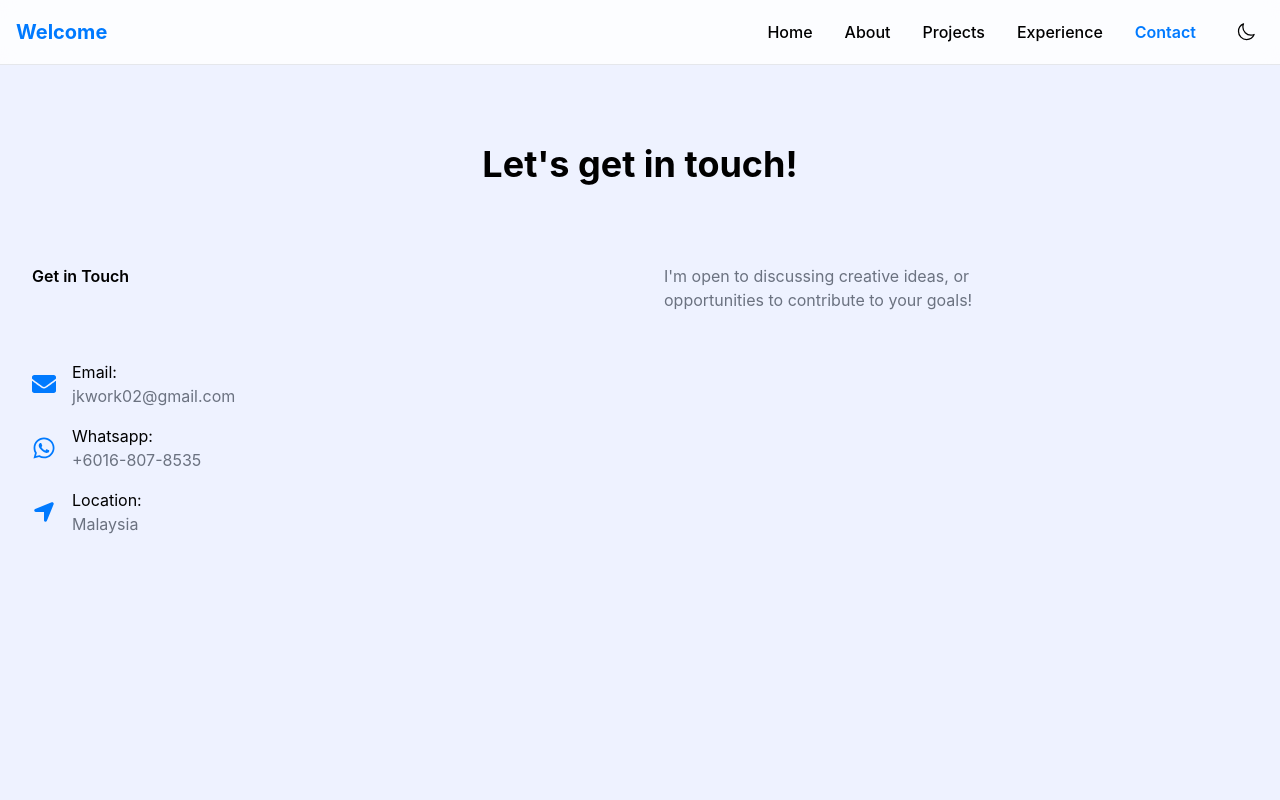
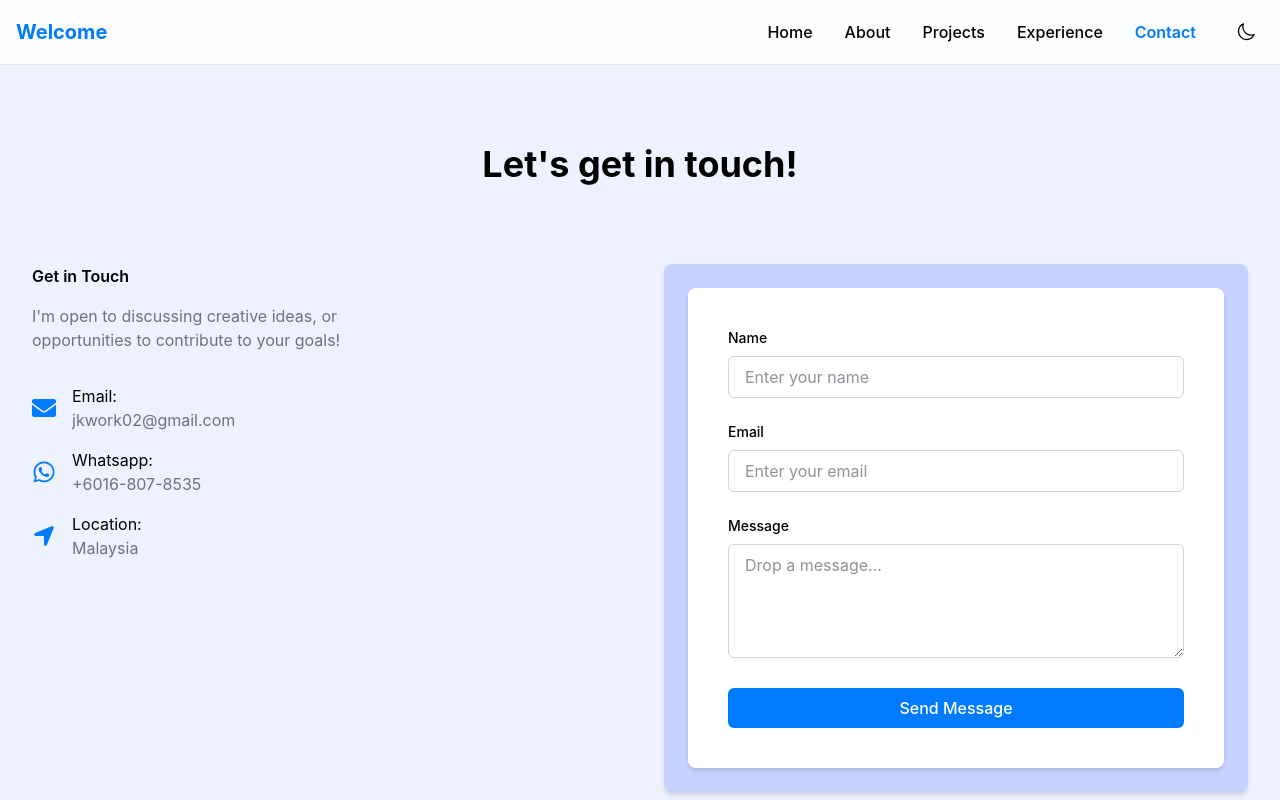
Before and after one commit to jkgithub02/my_portfolio, a Next.js app: page /contact in a window 1280 px wide. Shown: the top 800 px of the page. Built offline with nearby package versions, Linux system fonts and the light colour scheme.

Commit message:
added contact page and animations

```diff
--- /dev/null
+++ b/src/app/api/contact/route.ts
@@ -0,0 +1,23 @@
+import { NextRequest, NextResponse } from "next/server";
+
+interface ContactRequest {
+    name: string;
+    email: string;
+    message: string;
+}
+
+export async function POST(request: Request) {
+    try {
+        await request.json() as ContactRequest;
+        return NextResponse.json({message: "Message sent successfully"}, {status: 200})
+
+    } catch (error) {
+        const errorMessage = error instanceof Error ? error.message : "Failed to send message";
+        return NextResponse.json({
+            message: errorMessage
+        },
+            {
+                status: 500
+            })
+    }
+}
--- a/src/app/contact/page.tsx
+++ b/src/app/contact/page.tsx
@@ -1,9 +1,63 @@
+'use client'
+
 import Link from "next/link";
 import React from "react";
 import { FaEnvelope, FaWhatsapp } from "react-icons/fa";
 import { FaLocationArrow } from "react-icons/fa6";
+import { useState } from "react";
+
+interface FormData {
+  name: string;
+  email: string;
+  message: string;
+}
+
+type FormStatus = 'idle' | 'loading' | 'success' | 'error';
 
 const ContactPage = () => {
+  const [formData, setFormData] = useState<FormData>({
+    name:"",
+    email:"",
+    message:""
+  })
+
+  const[status, setStatus]= useState<FormStatus>("idle");
+
+  const handleChange = (e: React.ChangeEvent<HTMLInputElement | HTMLTextAreaElement>) => {
+    setFormData( prev => ({
+      ...prev,
+      [e.target.name]: e.target.value
+    }))
+  }
+
+  const handleSubmit = async(e: React.FormEvent) =>{
+    e.preventDefault();
+    setStatus("loading");
+    try {
+      const response= await fetch("/api/contact", {
+        method: "POST",
+        headers: {
+          "Content-Type": "application/json"
+        },
+        body: JSON.stringify(formData)
+      })
+
+      if(!response.ok){
+        throw new Error("Failed to send message!")
+      }
+
+      setStatus("success");
+      setFormData({
+        name: "",
+        email: "",
+        message: ""
+      })
+    } catch (error) {
+      setStatus("error");
+      console.log(error);
+    }
+  }
+
   return (
     <div className="container max-w-7xl mx-auto py-20">
       <h1 className="text-4xl text-center font-bold mb-20">
@@ -11,6 +65,7 @@ const ContactPage = () => {
       </h1>
       <div className="grid grid-cols-1 md:grid-cols-2 gap-12">
         {/* Contact Info */}
+        <div className="space-y-8">
           <h2 className="text-2-xl font-semibold mb-4">
             Get in Touch
           </h2>
@@ -51,12 +106,51 @@ const ContactPage = () => {
         </div>
 
         {/* Contact Form */}
-      <div className="bg-indigo-200">
-        <div className="bg-white">
-
+        <div className="bg-indigo-200 dark:border-0 dark:bg-black/50 p-6 rounded-lg shadow-md">
+          <div className='bg-white dark:border-0 dark:bg-black/30 rounded-lg shadow-md p-10'>
+            <form onSubmit={handleSubmit} className="space-y-6">
+              <div>
+                <label htmlFor="name" className="block text-sm font-medium mb-2">Name</label>
+                <input value={formData.name} onChange={handleChange} required type="text" id="name" name="name" placeholder="Enter your name"
+                className="w-full px-4 py-2 rounded-md border border-gray-300 dark:border-gray-700
+                bg-white dark:bg-black/50 focus:ring-2 placeholder:text-dark/50 dark:placeholder:text-white/50 focus:ring-primary focus:border-0"/>
               </div>
 
+              <div>
+                <label htmlFor="email" className="block text-sm font-medium mb-2">Email</label>
+                <input value={formData.email} onChange={handleChange} required type="email" id="email" name="email" placeholder="Enter your email"
+                className="w-full px-4 py-2 rounded-md border border-gray-300 dark:border-gray-700
+                bg-white dark:bg-black/50 focus:ring-2 placeholder:text-dark/50 dark:placeholder:text-white/50 focus:ring-primary focus:border-0"/>
               </div>
+
+              <div>
+                <label htmlFor="message" className="block text-sm font-medium mb-2">Message</label>
+                <textarea value={formData.message} onChange={handleChange} rows={4} required id="message" name="message"  placeholder="Drop a message..."
+                className="w-full px-4 py-2 rounded-md border border-gray-300 dark:border-gray-700
+                bg-white dark:bg-black/50 focus:ring-2 placeholder:text-dark/50 dark:placeholder:text-white/50 focus:ring-primary focus:border-0"/>
+              </div>
+
+              <button type="submit" className="w-full btn btn-primary">
+                {status === "loading" ? "Sending ..." : "Send Message"}
+              </button>
+
+              {
+                status === "success" && (
+                  <p className="text-green-500 text-center">Message sent!</p>
+                )
+              }
+
+              {
+                status === "error" && (
+                  <p className="text-red-500 text-center">Failed to send message, please try again.</p>
+                )
+              }
+            </form>
+          </div>
+        </div>
+      </div>
+
+
     </div>
   )
 }
--- a/src/app/page.tsx
+++ b/src/app/page.tsx
@@ -1,16 +1,22 @@
+'use client'
 import Experience from "@/components/Experience";
 import Hero from "@/components/Hero";
 import Projects from "@/components/Projects";
+import { motion } from "framer-motion";
+import { fadeIn } from "./utils/animations";
 
 export default function Home() {
   return (
     <div>
       <Hero />
       {/* <Experience/> */}
-      <h2 className="text-4xl font-bold mb-2 text-center">
+      <motion.h2 {...fadeIn} transition={{
+        delay:
+          0.8
+      }} className="text-4xl font-bold mb-2 text-center">
         Featured Projects
-      </h2>
-      <Projects/>
+      </motion.h2>
+      <Projects />
     </div>
   );
 }
--- a/src/app/projects/page.tsx
+++ b/src/app/projects/page.tsx
@@ -1,15 +1,18 @@
+'use client'
 import Projects from "@/components/Projects"
 import React from "react"
+import {motion} from 'framer-motion'
+import { slideInLeft, slideInRight } from "../utils/animations"
 
 const ProjectsPage = () => {
   return (
     <div className="container max-w-7xl mx-auto py-20">
-      <h2 className="text-4xl font-bold mb-2 text-center">
+      <motion.h2 {...slideInLeft} transition={{delay:0.3}} className="text-4xl font-bold mb-2 text-center">
         My Projects
-      </h2>
-      <p className="text-lg text-secondary text-center">
+      </motion.h2>
+      <motion.p {...slideInRight} transition={{delay:0.3}} className="text-lg text-secondary text-center">
         Here are some of my recent projects, feel free to take a look!
-      </p>
+      </motion.p>
       <Projects />
     </div>
 
--- /dev/null
+++ b/src/app/utils/animations.ts
@@ -0,0 +1,60 @@
+export const fadeInUp = {
+  initial: { opacity: 0, y: 20 },
+  animate: { opacity: 1, y: 0 },
+  transition: { duration: 0.5 }
+}
+
+export const fadeInDown = {
+  initial: { opacity: 0, y: -20 },
+  animate: { opacity: 1, y: 0 },
+  transition: { duration: 0.5 }
+}
+
+export const fadeIn = {
+  initial: { opacity: 0 },
+  animate: { opacity: 1 },
+  transition: { duration: 0.5 }
+}
+
+export const staggerContainer = {
+  animate: {
+    transition: {
+      staggerChildren: 0.1
+    }
+  }
+}
+
+export const cardHover = {
+  whileHover: { scale: 1.05 },
+  transition: { type: "spring", stiffness: 300 }
+}
+
+export const cardHoverSmall = {
+  whileHover: { scale: 1.02 },
+  transition: { type: "spring", stiffness: 300 }
+}
+
+export const pageTransition = {
+  initial: { opacity: 0 },
+  animate: { opacity: 1 },
+  exit: { opacity: 0 },
+  transition: { duration: 0.5 }
+}
+
+export const slideInLeft = {
+  initial: { x: -60, opacity: 0 },
+  animate: { x: 0, opacity: 1 },
+  transition: { duration: 0.5 }
+}
+
+export const slideInRight = {
+  initial: { x: 60, opacity: 0 },
+  animate: { x: 0, opacity: 1 },
+  transition: { duration: 0.5 }
+}
+
+export const scaleIn = {
+  initial: { scale: 0.8, opacity: 0 },
+  animate: { scale: 1, opacity: 1 },
+  transition: { duration: 0.5 }
+}
--- a/src/components/Hero.tsx
+++ b/src/components/Hero.tsx
@@ -1,20 +1,23 @@
+'use client'
 import React from 'react'
 import Image from 'next/image'
 import { FaGithub, FaInstagram, FaLinkedin } from 'react-icons/fa'
 import Link from 'next/link'
+import { motion } from 'framer-motion'
+import { fadeInUp, scaleIn, slideInLeft, slideInRight } from '@/app/utils/animations'
 
 const Hero = () => {
     return (
         <div className='py-28 container max-w-7xl mx-auto px-4'>
             <div className="max-w-3xl mx-auto text-center">
-                <div className='flex flex-col items-center mb-4'>
+                <motion.div {...scaleIn} transition={{delay:0.2}} className='flex flex-col items-center mb-4'>
                     <Image src="/profile.JPG" alt='profile image' width= {100} height ={100}
                     className= 'rounded-full mb-4 w-40 h-40 object-cover ring-2 ring-primary'/>
-                </div>
+                </motion.div>
 
-                <h1 className="text-5xl md:text-6xl font-bold mb-6">Hi there, I'm <span className='text-primary'>Jason</span></h1>
-                <p className='text-4xl md:text-3xl text-gray-600 dark:text-gray-300 mb-8'>Final Year</p>
-                <div className="flex justify-center space-x-4 mb-8">
+                <motion.h1 {...fadeInUp} transition={{delay:0.3}} className="text-5xl md:text-6xl font-bold mb-6">Hi there, I'm <span className='text-primary'>Jason</span></motion.h1>
+                <motion.p {...fadeInUp} transition={{delay:0.4}}className='text-4xl md:text-3xl text-gray-600 dark:text-gray-300 mb-8'>Final Year</motion.p>
+                <motion.div {...slideInLeft} transition={{delay:0.7}} className="flex justify-center space-x-4 mb-8">
                     <Link href='https://github.com/jkgithub02' className='text-4xl text-gray-600 hover:text-primary dark:text-gray-300 transition-colors duration-300'>
                         <FaGithub/>
                     </Link>
@@ -24,9 +27,9 @@ const Hero = () => {
                     <Link href='/' className='text-4xl text-gray-600 hover:text-primary dark:text-gray-300 transition-colors duration-300'>
                         <FaInstagram/>
                     </Link>
-                </div>
+                </motion.div>
 
-                <div className='flex flex-col md:flex-row justify-center gap-4'>
+                <motion.div {...slideInRight} transition={{delay:0.7}} className='flex flex-col md:flex-row justify-center gap-4'>
                     <Link href='/projects' className='bg-primary inline-block w-full text-white md:w-auto px-8 py-3 rounded-lg hover:bg-primary/90'>
                         View My Projects
                     </Link>
@@ -35,7 +38,7 @@ const Hero = () => {
                      hover:bg-gray-300 transition-colors'>
                         Contact Me
                     </Link>
-                </div>
+                </motion.div>
             </div>
         </div>
     )
--- a/src/components/NavBar.tsx
+++ b/src/components/NavBar.tsx
@@ -4,10 +4,12 @@ import { usePathname } from 'next/navigation';
 import React, { useState } from 'react'
 import { Bars3Icon, MoonIcon, SunIcon, XMarkIcon } from '@heroicons/react/24/outline';
 import { useTheme } from '@/app/context/ThemeContext';
+import { motion } from 'framer-motion';
+import { fadeInDown, slideInLeft, slideInRight } from '@/app/utils/animations';
 
 const NavBar = () => {
 
-    const {theme, toggleTheme} = useTheme();
+    const { theme, toggleTheme } = useTheme();
     const [isMobileMenu, setIsMobileMenuOpen] = useState<Boolean>(false);
     const pathname = usePathname();
     const toggleMobileMenu = () => {
@@ -25,7 +27,7 @@ const NavBar = () => {
         <nav className="fixed w-full bg-white/80 dark:bg-dark/80 backdrop-blur-sm z-50 border-b border-gray-200 dark:border-gray-700">
             <div className="container max-w-7xl mx-auto px-4">
                 {/* Desktop Menu */}
-                <div className='flex items-center justify-between h-16'>
+                <motion.div {...fadeInDown} transition={{ delay: 0.3 }} className='flex items-center justify-between h-16'>
                     <Link href='/' className='text-xl font-bold text-primary'>Welcome</Link>
                     {/* options */}
                     <div className='hidden md:flex items-center space-x-8'>
@@ -34,9 +36,9 @@ const NavBar = () => {
                                 const isActive = pathname === item.href;
                                 return (
                                     <Link
-                                    key={item.href}
-                                    href={item.href}
-                                    className={`hover:text-primary transition-colors
+                                        key={item.href}
+                                        href={item.href}
+                                        className={`hover:text-primary transition-colors
                                 font-medium ${isActive ? 'font-semibold text-primary' : ''}`}>
                                         {item.label}
                                     </Link>)
@@ -59,19 +61,19 @@ const NavBar = () => {
                     <button
                         onClick={toggleMobileMenu}
                         className='md:hidden p-2 rounded-lg hover:bg-gray-100 dark:hover:bg-gray-800 *
-            transition-colors cursor-pointer'>
+                    transition-colors cursor-pointer'>
                         {
                             isMobileMenu ? (
                                 <XMarkIcon className='w-6 h-6' />) : (<Bars3Icon className='w-6 h-6' />
                             )
                         }
                     </button>
-                </div>
+                </motion.div>
                 {/* mobile menu items */}
                 {
                     isMobileMenu && (
                         <div className='md:hidden'>
-                            <div className='py-4 space-y-4'>
+                            <motion.div {...slideInRight} transition={{ delay: 0.3 }} className='py-4 space-y-4'>
                                 {menuItems.map((item, index) => (
                                     <div key={index} onClick={toggleMobileMenu}>
                                         <Link href={item.href} className='block py-2 hover:text-primary transition-colors'>
@@ -92,8 +94,9 @@ const NavBar = () => {
                                         }
                                     </button>
                                 </div>
-                            </div>
+                            </motion.div>
                         </div>
+
                     )
                 }
             </div>
--- a/src/components/Projects.tsx
+++ b/src/components/Projects.tsx
@@ -1,16 +1,19 @@
+'use client'
 import { projects } from '@/content/projects'
 import Image from 'next/image'
 import React from 'react'
 import { FaExternalLinkAlt, FaGithub } from 'react-icons/fa'
 import Link from 'next/link'
+import { motion} from 'framer-motion'
+import { cardHover, fadeInDown } from '@/app/utils/animations'
 
 const Projects = () => {
     return (
         <section className='py-20 container max-w-7xl mx-auto px-4'>
-            <div className='grid grid-cols-1 md:grid-cols-3 gap-8'>
+            <motion.div {...fadeInDown} transition={{delay:0.5}}className='grid grid-cols-1 md:grid-cols-3 gap-8'>
                 {
                     projects.map((project) => (
-                        <div className="bg-indigo-200 dark:bg-black/50 p-6 rounded-lg shadow-md">
+                        <motion.div {...cardHover} transition={{delay:0.1}} className="bg-indigo-200 dark:bg-black/50 p-6 rounded-lg shadow-md">
                             <article key={project.title} className='bg-white dark:bg-black/30 rounded-lg shadow-md p-6'>
                                 <div className='relative aspect-video mb4 rounded-lg overflow-hidden'>
                                     <Image src={project.image} alt={project.title} fill
@@ -42,10 +45,10 @@ const Projects = () => {
                                     </Link>
                                 </div>
                             </article>
-                        </div>
+                        </motion.div>
                     ))
                 }
-            </div>
+            </motion.div>
         </section>
     )
 }
```
Lines whose indentation alone changed are shown as unchanged.
